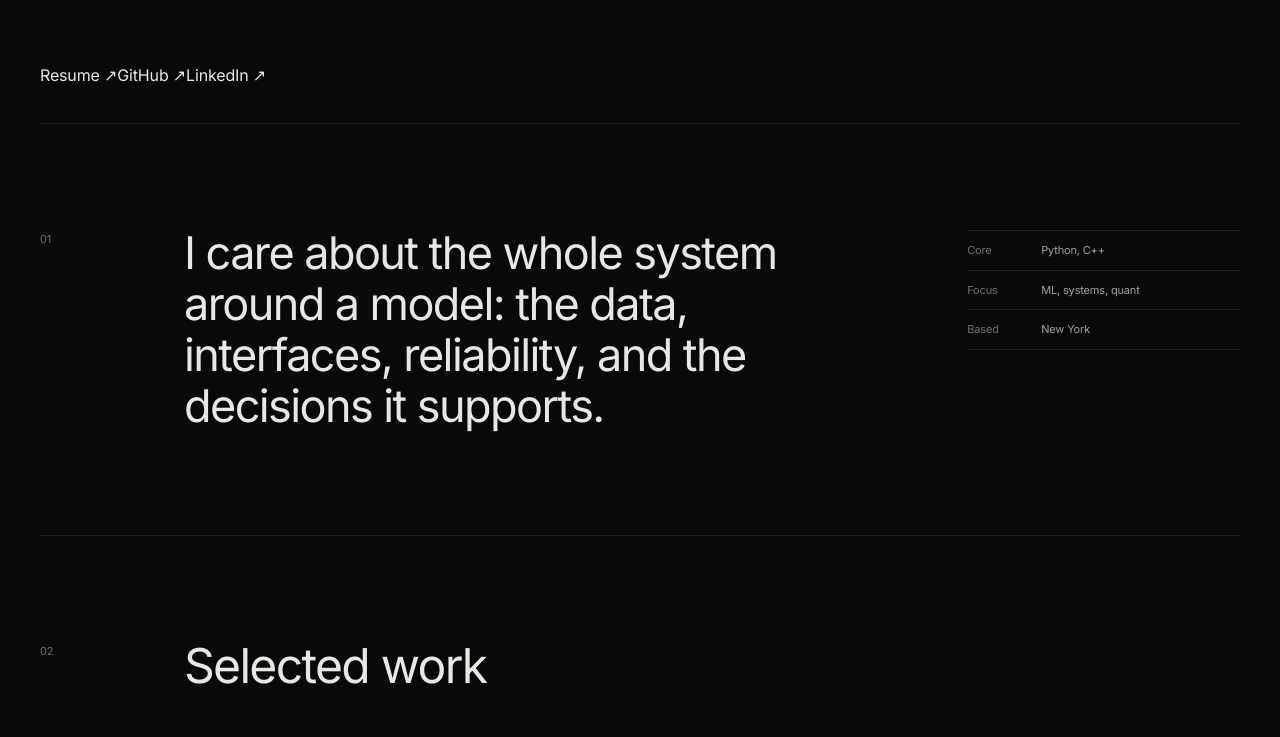
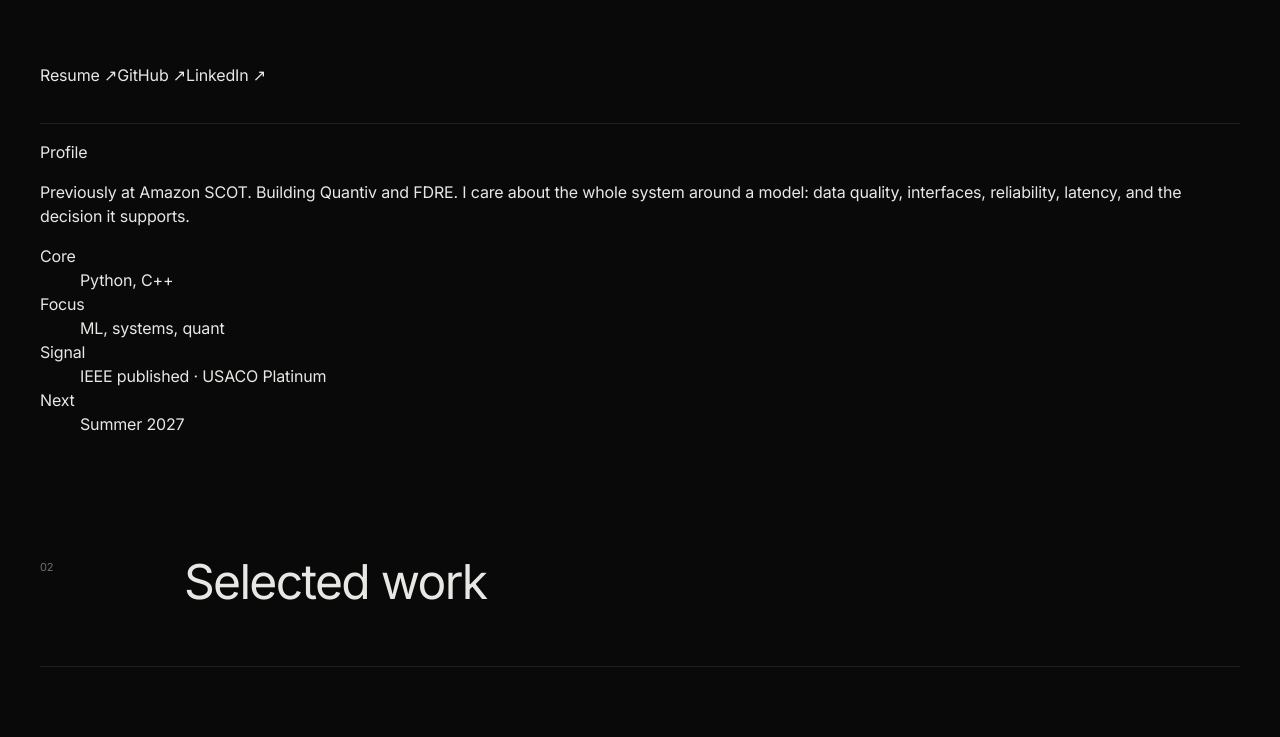
Before and after one commit to kenchengkc/personal-website, a Next.js app: page / in a window 1280 px wide. Shown: the part 700-1437 px from the top of the page. Built offline with nearby package versions, Linux system fonts and the light colour scheme.

Commit message:
Turn about into narrow narrative section

```diff
--- a/components/sections/About.tsx
+++ b/components/sections/About.tsx
@@ -1,16 +1,26 @@
 export function About() {
   return (
-    <section className="intro-strip" aria-label="About Ken">
-      <p className="section-number" data-reveal>01</p>
-      <p className="intro-statement" data-reveal>
-        I care about the whole system around a model: the data, interfaces,
-        reliability, and the decisions it supports.
-      </p>
-      <dl data-reveal>
-        <div><dt>Core</dt><dd>Python, C++</dd></div>
-        <div><dt>Focus</dt><dd>ML, systems, quant</dd></div>
-        <div><dt>Based</dt><dd>New York</dd></div>
-      </dl>
+    <section
+      className="narrative-section about-section"
+      aria-label="About Ken"
+      data-scroll-section
+      data-scroll-label="PROFILE"
+    >
+      <div className="reading-column">
+        <p className="section-kicker" data-reveal>Profile</p>
+        <p className="narrative-lead" data-reveal>
+          Previously at Amazon SCOT. Building Quantiv and FDRE. I care about
+          the whole system around a model: data quality, interfaces,
+          reliability, latency, and the decision it supports.
+        </p>
+
+        <dl className="profile-facts" data-reveal>
+          <div><dt>Core</dt><dd>Python, C++</dd></div>
+          <div><dt>Focus</dt><dd>ML, systems, quant</dd></div>
+          <div><dt>Signal</dt><dd>IEEE published · USACO Platinum</dd></div>
+          <div><dt>Next</dt><dd>Summer 2027</dd></div>
+        </dl>
+      </div>
     </section>
   );
 }
```
